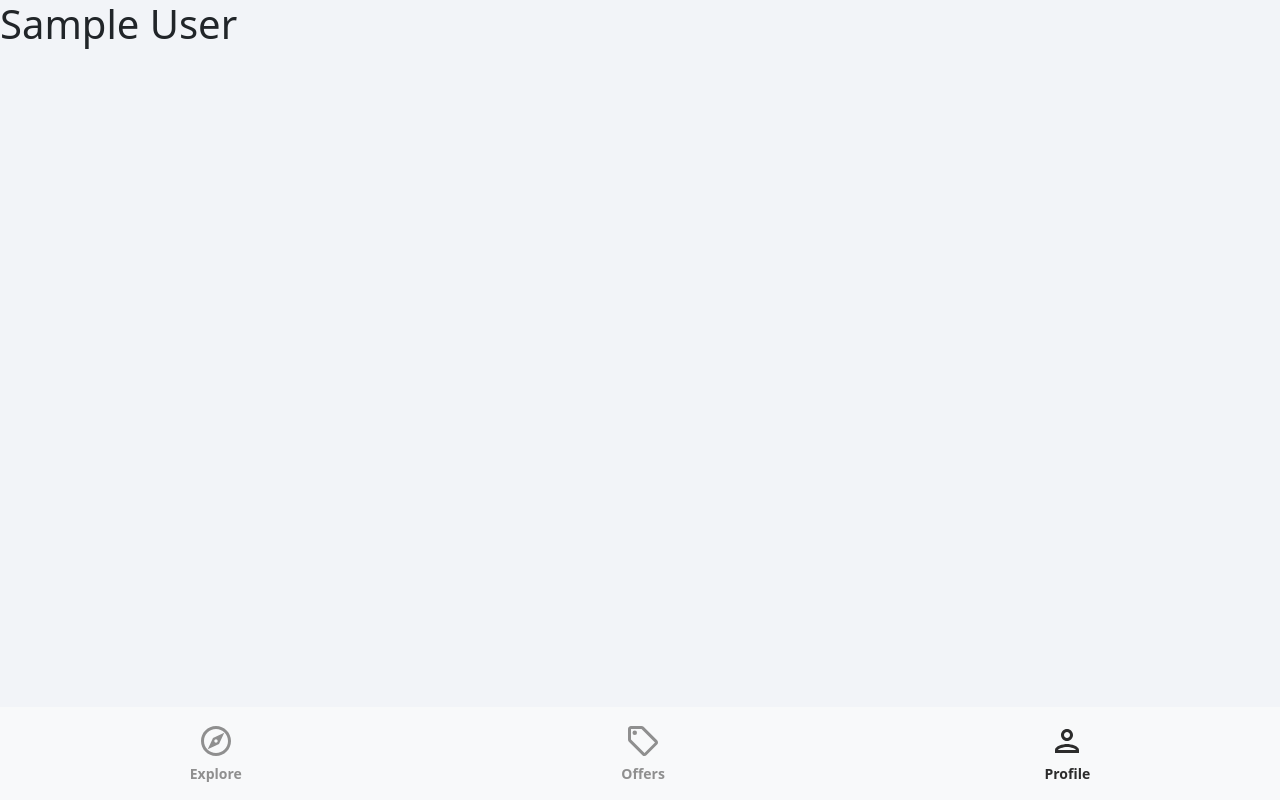
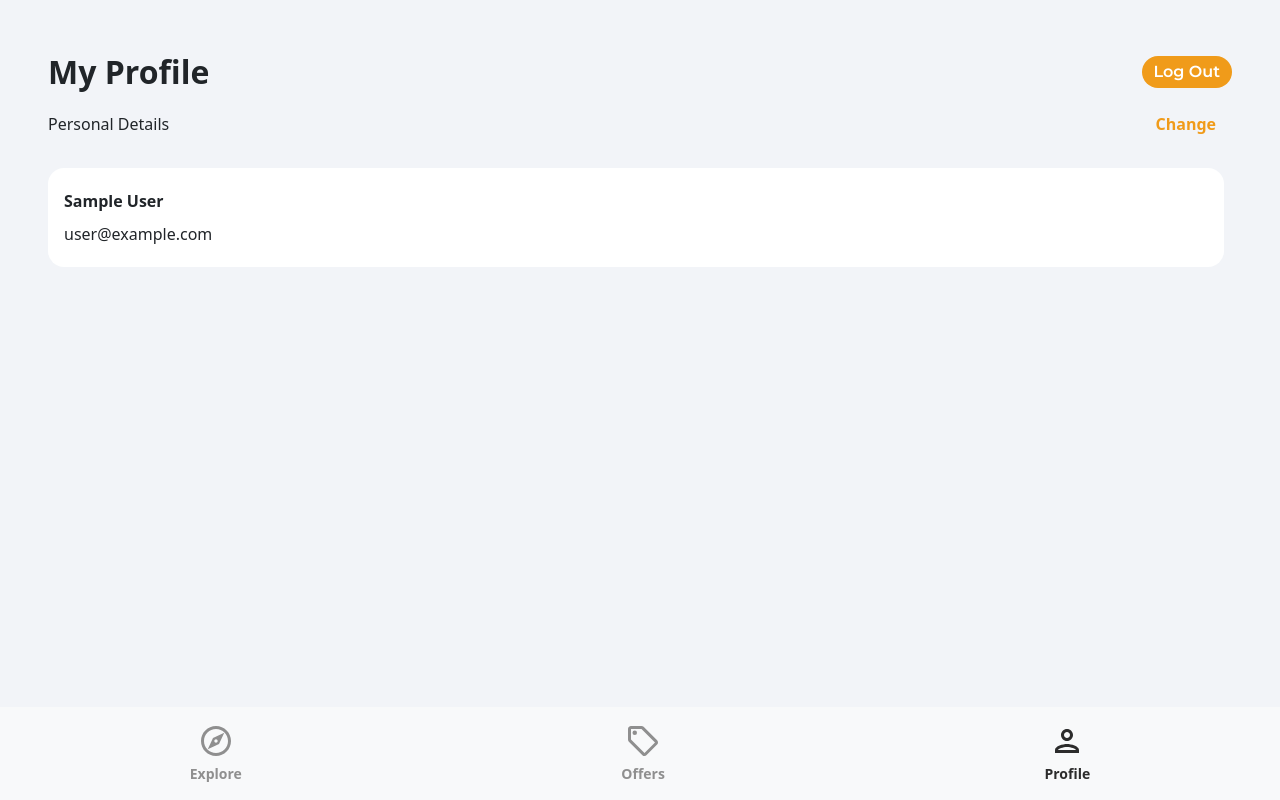
Before and after one commit to snufvic/houses-for-rent-sell, a React (Create React App) app: page /profile in a window 1280 px wide. Built offline with nearby package versions, Linux system fonts and the light colour scheme; no server answers; sample sign-in values are in the browser's storage.

Commit message:
sign in, sign out, forgot password

```diff
--- a/package.json
+++ b/package.json
@@ -12,6 +12,7 @@
     "react-dom": "^18.2.0",
     "react-router-dom": "^6.3.0",
     "react-scripts": "5.0.1",
+    "react-toastify": "^9.0.8",
     "web-vitals": "^2.1.4"
   },
   "scripts": {
--- a/src/App.jsx
+++ b/src/App.jsx
@@ -7,6 +7,9 @@ import Signup from "./pages/Signup";
 import Profile from "./pages/Profile";
 import ForgotPassword from "./pages/ForgotPassword";
 import Navbar from "./components/Navbar";
+import PrivateRoute from "./components/PrivateRoute";
+import { ToastContainer } from "react-toastify";
+import "react-toastify/dist/ReactToastify.css";
 
 function App() {
   useEffect(() => {
@@ -15,17 +18,22 @@ function App() {
   }, []);
 
   return (
+    <>
       <BrowserRouter>
         <Routes>
           <Route path="/" element={<Explore />} />
           <Route path="/offers" element={<Offers />} />
+          <Route path="/profile" element={<PrivateRoute />}>
             <Route path="/profile" element={<Profile />} />
+          </Route>
           <Route path="/sign-in" element={<Signin />} />
           <Route path="/sign-up" element={<Signup />} />
           <Route path="/forgot-password" element={<ForgotPassword />} />
         </Routes>
         <Navbar />
       </BrowserRouter>
+      <ToastContainer />
+    </>
   );
 }
 
--- /dev/null
+++ b/src/components/PrivateRoute.jsx
@@ -0,0 +1,15 @@
+import { Navigate, Outlet } from "react-router-dom";
+import { useAuthStatus } from "../hooks/useAuthStatus";
+import Spinner from "./Spinner";
+
+const PrivateRoute = () => {
+  const { loggedIn, loading } = useAuthStatus();
+
+  if (loading) {
+    return <Spinner />;
+  }
+
+  return loggedIn ? <Outlet /> : <Navigate to="/sign-in" />;
+};
+
+export default PrivateRoute;
--- /dev/null
+++ b/src/components/Spinner.jsx
@@ -0,0 +1,9 @@
+function Spinner() {
+  return (
+    <div className="loadingSpinnerContainer">
+      <div className="loadingSpinner"></div>
+    </div>
+  );
+}
+
+export default Spinner;
--- /dev/null
+++ b/src/hooks/useAuthStatus.js
@@ -0,0 +1,26 @@
+import { getAuth, onAuthStateChanged } from "firebase/auth";
+import { useEffect, useRef, useState } from "react";
+
+export const useAuthStatus = () => {
+  const [loggedIn, setLoggedIn] = useState(false);
+  const [loading, setLoading] = useState(true);
+  const isMounted = useRef(true);
+
+  useEffect(() => {
+    if (isMounted) {
+      const auth = getAuth();
+
+      onAuthStateChanged(auth, (user) => {
+        if (user) {
+          setLoggedIn(true);
+        }
+        setLoading(false);
+      });
+    }
+    return () => {
+      isMounted.current = false;
+    };
+  }, [isMounted]);
+
+  return { loggedIn, loading };
+};
--- a/src/index.css
+++ b/src/index.css
@@ -584,7 +584,7 @@ button {
 .profileDetailsHeader {
   display: flex;
   justify-content: space-between;
-  max-width: 500px;
+  /* max-width: 500px; */
 }
 
 .personalDetailsText {
@@ -602,7 +602,7 @@ button {
   border-radius: 1rem;
   padding: 1rem;
   box-shadow: rgba(0, 0, 0, 0.2);
-  max-width: 500px;
+  /* max-width: 500px; */
 }
 
 .profileDetails {
--- a/src/pages/ForgotPassword.jsx
+++ b/src/pages/ForgotPassword.jsx
@@ -1,5 +1,59 @@
+import { useState } from "react";
+import { Link, useNavigate } from "react-router-dom";
+import { ReactComponent as ArrowRightIcon } from "../assets//svg/keyboardArrowRightIcon.svg";
+import { getAuth, sendPasswordResetEmail } from "firebase/auth";
+import { toast } from "react-toastify";
+
 function ForgotPassword() {
-  return <div>Forgot Password</div>;
+  const [email, setEmail] = useState("");
+  const onChange = (e) => {
+    setEmail(e.target.value);
+  };
+
+  const navigate = useNavigate();
+
+  const onSubmit = async (e) => {
+    e.preventDefault();
+
+    try {
+      const auth = getAuth();
+      await sendPasswordResetEmail(auth, email);
+      toast.success("Email Sent - Check Your Inbox");
+      navigate("/sign-in");
+    } catch (error) {
+      toast.error("Failed sending reset email...");
+    }
+  };
+
+  return (
+    <div className="m-3 m-lg-5">
+      <header>
+        <p className="pageHeader mb-4">Forgot Password</p>
+      </header>
+      <main>
+        <form onSubmit={onSubmit}>
+          <input
+            className="emailInput"
+            type="email"
+            placeholder="Email"
+            id="email"
+            value={email}
+            onChange={onChange}
+          />
+          <Link className="forgotPasswordLink mt-3 me-2" to="/sign-in">
+            Sign In
+          </Link>
+
+          <div className="signInBar mt-4">
+            <div className="signInText">Send Reset Link</div>
+            <button className="signInButton mx-3">
+              <ArrowRightIcon fill="#ffffff" width="34px" height="34px" />
+            </button>
+          </div>
+        </form>
+      </main>
+    </div>
+  );
 }
 
 export default ForgotPassword;
--- a/src/pages/Profile.jsx
+++ b/src/pages/Profile.jsx
@@ -1,15 +1,88 @@
-import { getAuth } from "firebase/auth";
-import { useEffect, useState } from "react";
+import { getAuth, updateProfile } from "firebase/auth";
+import { doc, updateDoc } from "firebase/firestore";
+import { useState } from "react";
+import { useNavigate } from "react-router-dom";
+import { toast } from "react-toastify";
+import { db } from "../firebase.config";
 
 function Profile() {
-  const [user, setUser] = useState(null);
+  const auth = getAuth();
 
-  const auth = getAuth();
-  useEffect(() => {
-    setUser(auth.currentUser);
-  }, []);
+  const [changeDetails, setChangeDetails] = useState(false);
 
-  return user ? <h1>{user.displayName}</h1> : "not logged in";
+  const [formData, setFormData] = useState({
+    name: auth.currentUser.displayName,
+    email: auth.currentUser.email,
+  });
+
+  const { name, email } = formData;
+
+  const navigate = useNavigate();
+
+  const onLogout = () => {
+    auth.signOut();
+    navigate("/");
+  };
+
+  const onSubmit = async () => {
+    try {
+      if (auth.currentUser.displayName !== name) {
+        // If name was updated, update display name in firebase localStorage
+        updateProfile(auth.currentUser, { displayName: name });
+      }
+      // Update in firestore
+      const userRef = doc(db, "users", auth.currentUser.uid);
+      await updateDoc(userRef, { name });
+    } catch (error) {
+      toast.error("Update Error");
+    }
+  };
+
+  const onChange = (e) => {
+    setFormData({ ...formData, [e.target.id]: e.target.value });
+  };
+  return (
+    <div className="profile">
+      <header className="profileHeader mb-3">
+        <p className="pageHeader m-0">My Profile</p>
+        <button className="logOut" type="button" onClick={onLogout}>
+          Log Out
+        </button>
+      </header>
+      <main>
+        <div className="profileDetailsHeader mb-3 me-3">
+          <p className="profileDetailsText">Personal Details</p>
+          <p
+            className="changePersonalDetails"
+            onClick={() => {
+              changeDetails && onSubmit();
+              setChangeDetails((prevState) => !prevState);
+            }}
+          >
+            {changeDetails ? "Done" : "Change"}
+          </p>
+        </div>
+        <div className="profileCard me-2">
+          <form>
+            <input
+              type="text"
+              id="name"
+              className={!changeDetails ? "profileName" : "profileNameActive"}
+              disabled={!changeDetails}
+              value={name}
+              onChange={onChange}
+            />
+            <input
+              type="text"
+              className="profileEmail"
+              disabled={true}
+              value={email}
+            />
+          </form>
+        </div>
+      </main>
+    </div>
+  );
 }
 
 export default Profile;
--- a/src/pages/Signin.jsx
+++ b/src/pages/Signin.jsx
@@ -3,6 +3,7 @@ import { Link, useNavigate } from "react-router-dom";
 import { getAuth, signInWithEmailAndPassword } from "firebase/auth";
 import { ReactComponent as ArrowRightIcon } from "../assets/svg/keyboardArrowRightIcon.svg";
 import visibilityIcon from "../assets/svg/visibilityIcon.svg";
+import { toast } from "react-toastify";
 
 function SignIn() {
   const [showPassword, SetShowPassword] = useState(false);
@@ -32,7 +33,7 @@ function SignIn() {
         navigate("/");
       }
     } catch (error) {
-      console.log(error);
+      toast.error("Invalid Credentials");
     }
   };
   return (
--- a/src/pages/Signup.jsx
+++ b/src/pages/Signup.jsx
@@ -9,6 +9,7 @@ import { setDoc, doc, serverTimestamp } from "firebase/firestore";
 import { db } from "../firebase.config";
 import { ReactComponent as ArrowRightIcon } from "../assets/svg/keyboardArrowRightIcon.svg";
 import visibilityIcon from "../assets/svg/visibilityIcon.svg";
+import { toast } from "react-toastify";
 
 function SignUp() {
   const [showPassword, SetShowPassword] = useState(false);
@@ -49,7 +50,7 @@ function SignUp() {
 
       naviagte("/");
     } catch (error) {
-      console.log(error);
+      toast.error("Registration Error");
     }
   };
   return (
```
Also changed, not shown: 1 other file (tests, documents, lock files or other folders). Lines whose indentation alone changed are shown as unchanged.
